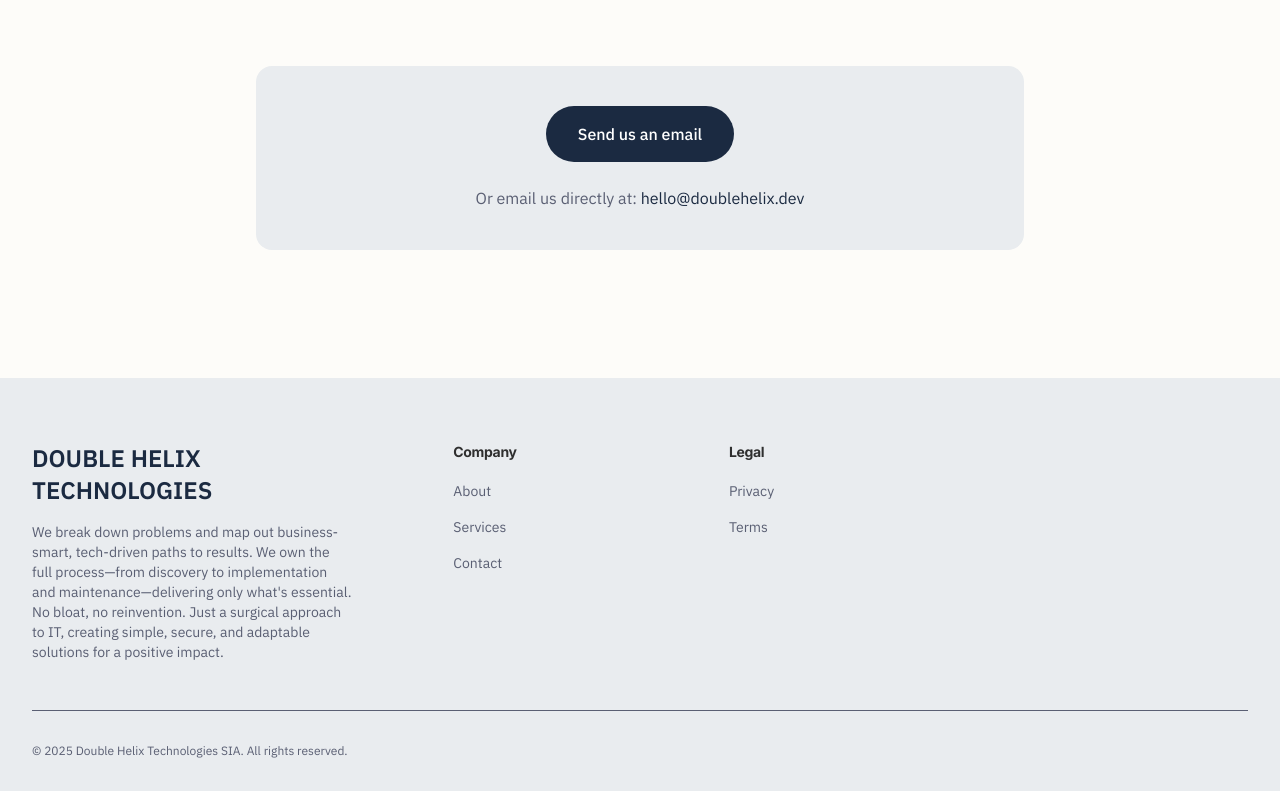
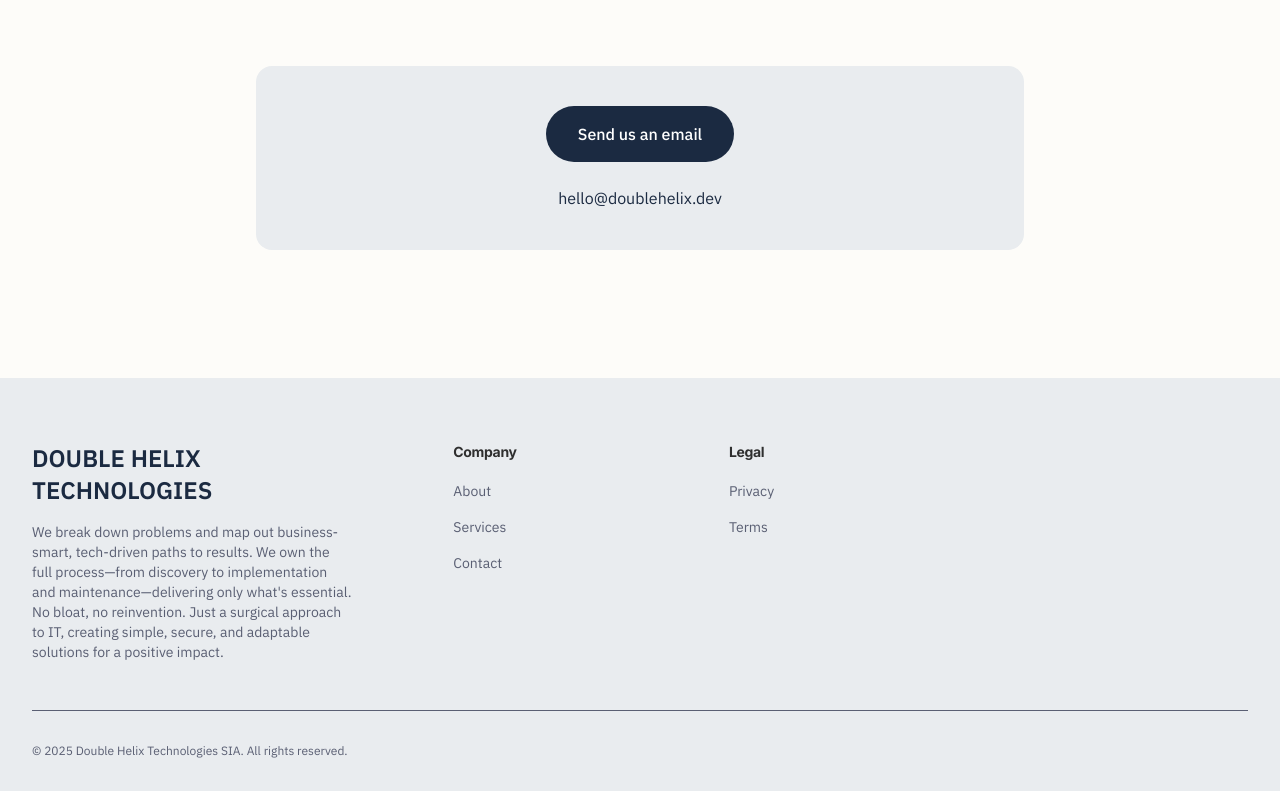
Before and after one commit to Double-Helix-Technologies/Double-Helix-Technologies.github.io, a Next.js app: page / in a window 1280 px wide. Shown: the part 2935-3726 px from the top of the page. Built offline with nearby package versions, Linux system fonts and the light colour scheme.

Commit message:
Remove unnecessary text

```diff
--- a/app/components/Contact.tsx
+++ b/app/components/Contact.tsx
@@ -21,7 +21,6 @@ export default function Contact() {
               Send us an email
             </a>
             <p className="mt-6 text-text-secondary">
-              Or email us directly at:{" "}
               <a
                 href="mailto:hello@doublehelix.dev"
                 className="text-primary hover:underline"
```
